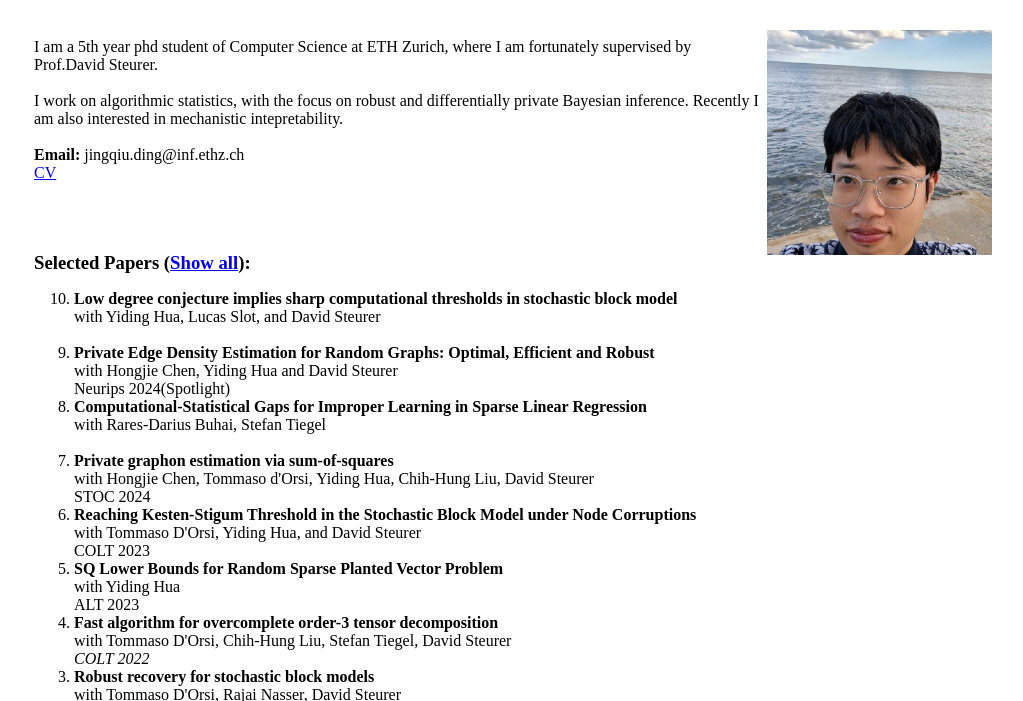
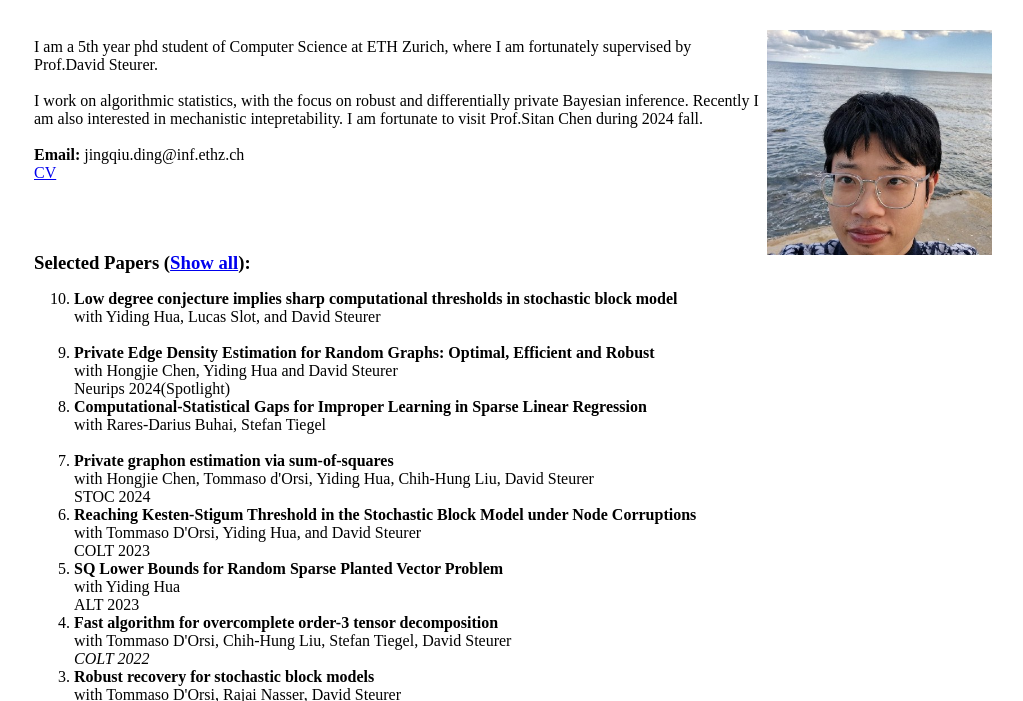
Before and after one commit to Semignorant/jingqiuding.github.io, a plain HTML site: page index.html in a window 1280 px wide. Shown: the part 61-762 px from the top of the page, without its empty margins (127-1150 px from the left). Drawn offline with Linux system fonts and the light colour scheme.

Commit message:
Update index.html

```diff
--- a/index.html
+++ b/index.html
@@ -63,6 +63,8 @@ function showAll(toggle){
 
         I work on algorithmic statistics, with the focus on robust and differentially private Bayesian inference.
 	Recently I am also interested in mechanistic intepretability.
+
+	I am fortunate to visit Prof.Sitan Chen during 2024 fall.
         <br><br>
 
        <strong>Email: </strong> jingqiu.ding@inf.ethz.ch <br>
```
